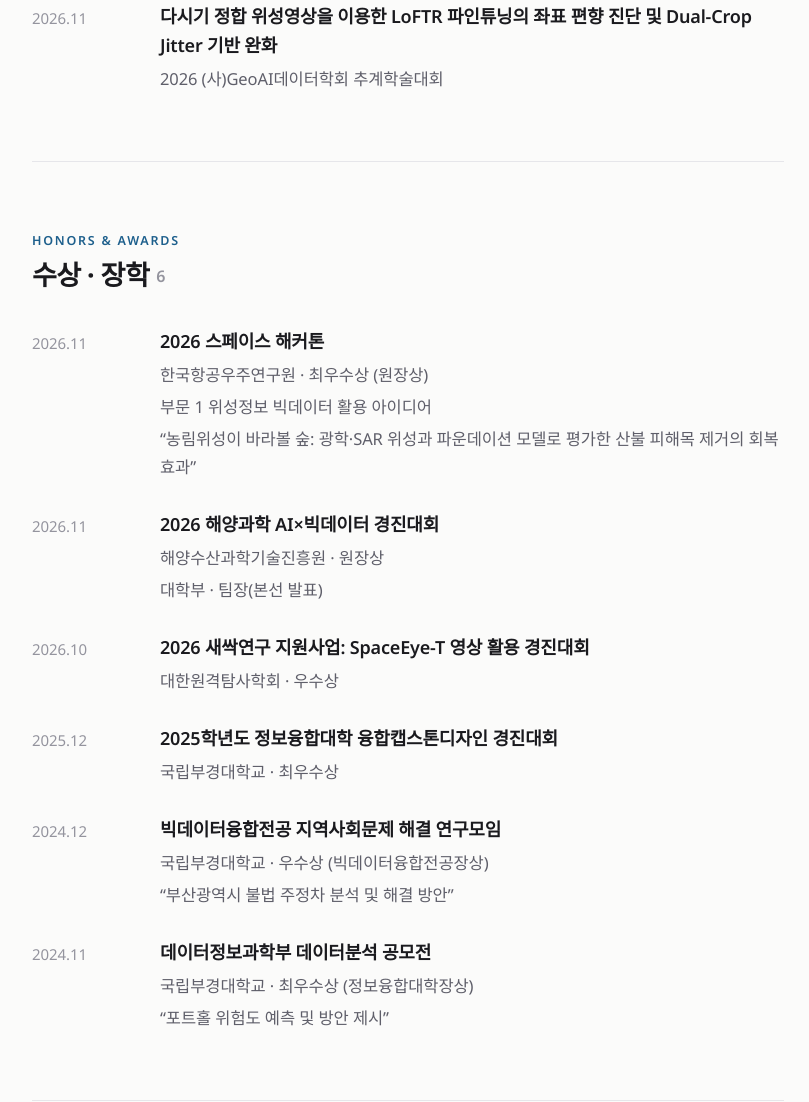
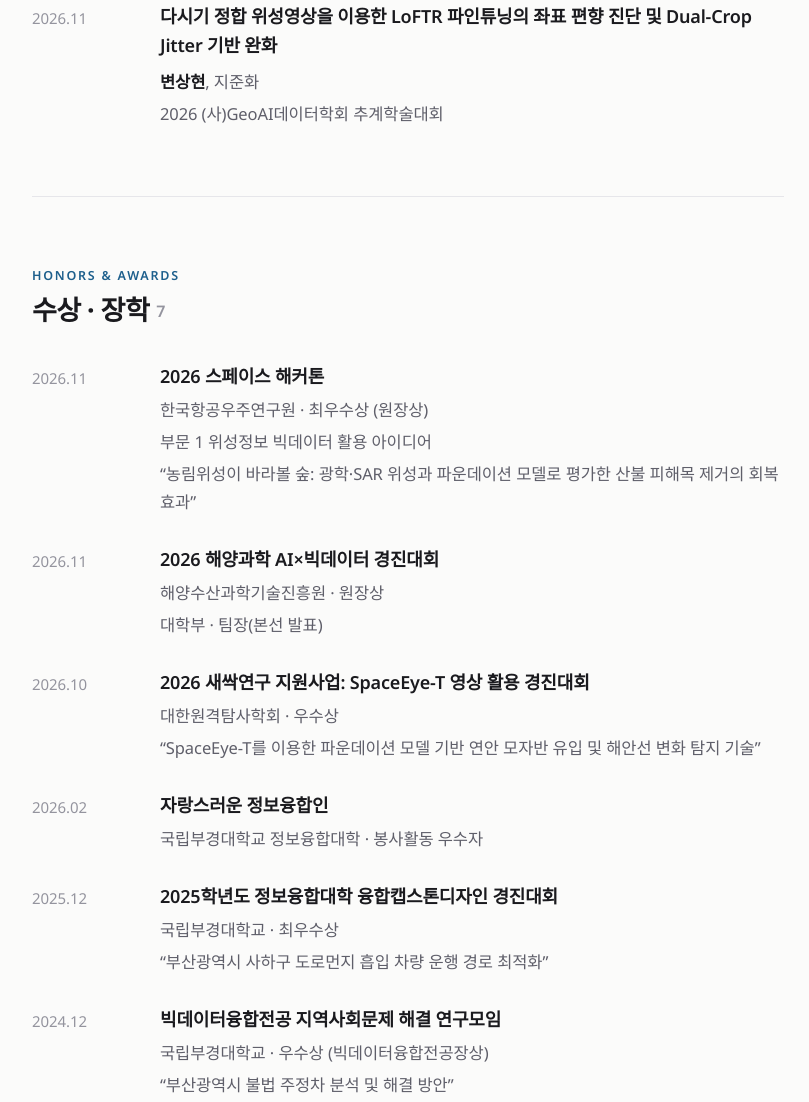
Before and after one commit to hyeon34800/hyeon34800.github.io, a plain HTML site: page index.html in a window 1280 px wide. Shown: the part 1207-2309 px from the top of the page, without its empty margins (416-1225 px from the left). Drawn offline with Linux system fonts and the light colour scheme.

Commit message:
Add email, GeoAI authors, award topics, 자랑스러운 정보융합인
- 연락처에 이메일 추가
- GeoAI 2026 추계 발표 저자: 변상현, 지준화
- 새싹연구 지원사업·캡스톤 경진대회 주제 추가
- 수상: 2026.02 자랑스러운 정보융합인 (봉사활동 우수자)

Co-Authored-By: Claude Opus 5.5 <noreply@anthropic.com>
Claude-Session: https://claude.ai/code/session_01UFuC2ZqaLRNbUbsd8httwK

```diff
--- a/index.html
+++ b/index.html
@@ -36,7 +36,7 @@ img{max-width:100%}
 .contact{list-style:none;margin:26px 0 0;padding:0;display:grid;gap:12px}
 .contact a{display:inline-flex;align-items:center;gap:10px;font-size:15px;color:var(--text);transition:color .15s ease}
 .contact a:hover{color:var(--accent)}
-.lbl{font-size:12px;font-weight:700;color:var(--muted);border:1px solid var(--line);border-radius:5px;padding:0 6px;line-height:1.7;transition:color .15s ease,border-color .15s ease}
+.lbl{flex:none;min-width:52px;text-align:center;font-size:12px;font-weight:700;color:var(--muted);border:1px solid var(--line);border-radius:5px;padding:0 6px;line-height:1.7;transition:color .15s ease,border-color .15s ease}
 .contact a:hover .lbl{color:var(--accent);border-color:var(--accent)}
 .contact a:focus-visible,.toc a:focus-visible,a.title:focus-visible,.inline-link:focus-visible{outline:2px solid var(--accent);outline-offset:3px;border-radius:3px}
 
@@ -128,6 +128,11 @@ footer{margin-top:68px;font-size:14px;color:var(--faint)}
     </div>
     <ul class="contact">
       <li>
+        <a href="mailto:hyeon3480@pukyong.ac.kr">
+          <span class="lbl">Email</span>hyeon3480@pukyong.ac.kr
+        </a>
+      </li>
+      <li>
         <a href="https://orcid.org/0009-0002-6307-6806" target="_blank" rel="noopener">
           <span class="lbl">ORCID</span>0009-0002-6307-6806
         </a>
@@ -199,6 +204,7 @@ footer{margin-top:68px;font-size:14px;color:var(--faint)}
         <time class="when">2026.11</time>
         <div class="what">
           <p class="title">다시기 정합 위성영상을 이용한 LoFTR 파인튜닝의 좌표 편향 진단 및 Dual-Crop Jitter 기반 완화</p>
+          <p class="authors"><b>변상현</b>, 지준화</p>
           <p class="venue">2026 (사)GeoAI데이터학회 추계학술대회</p>
         </div>
       </article>
@@ -206,7 +212,7 @@ footer{margin-top:68px;font-size:14px;color:var(--faint)}
 
     <section id="awards">
       <span class="eyebrow">Honors &amp; Awards</span>
-      <h2>수상 · 장학<span class="count">6</span></h2>
+      <h2>수상 · 장학<span class="count">7</span></h2>
       <article class="entry">
         <time class="when">2026.11</time>
         <div class="what">
@@ -229,6 +235,14 @@ footer{margin-top:68px;font-size:14px;color:var(--faint)}
         <div class="what">
           <p class="title">2026 새싹연구 지원사업: SpaceEye-T 영상 활용 경진대회</p>
           <p class="venue">대한원격탐사학회 · 우수상</p>
+          <p class="detail">“SpaceEye-T를 이용한 파운데이션 모델 기반 연안 모자반 유입 및 해안선 변화 탐지 기술”</p>
+        </div>
+      </article>
+      <article class="entry">
+        <time class="when">2026.02</time>
+        <div class="what">
+          <p class="title">자랑스러운 정보융합인</p>
+          <p class="venue">국립부경대학교 정보융합대학 · 봉사활동 우수자</p>
         </div>
       </article>
       <article class="entry">
@@ -236,6 +250,7 @@ footer{margin-top:68px;font-size:14px;color:var(--faint)}
         <div class="what">
           <p class="title">2025학년도 정보융합대학 융합캡스톤디자인 경진대회</p>
           <p class="venue">국립부경대학교 · 최우수상</p>
+          <p class="detail">“부산광역시 사하구 도로먼지 흡입 차량 운행 경로 최적화”</p>
         </div>
       </article>
       <article class="entry">
```
